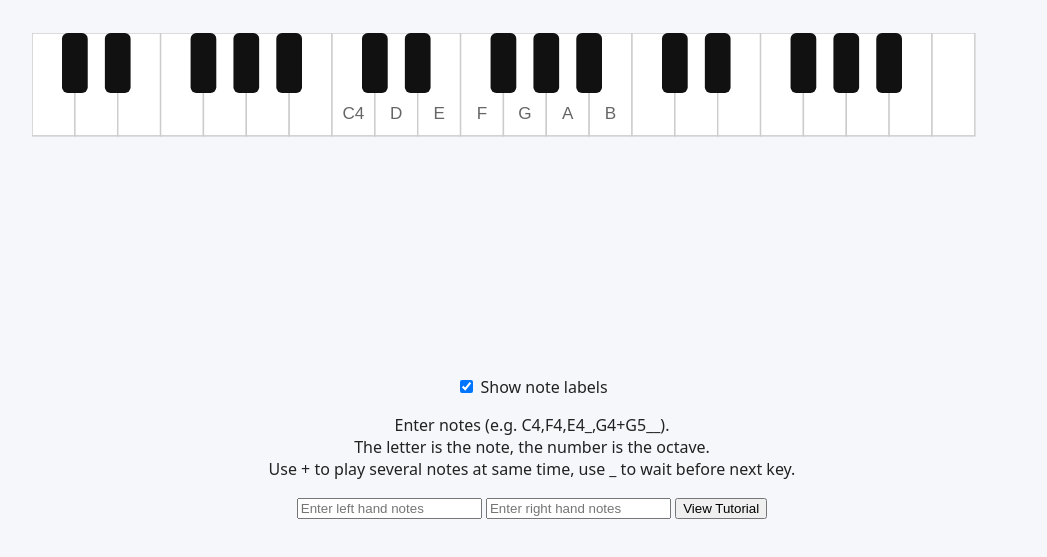
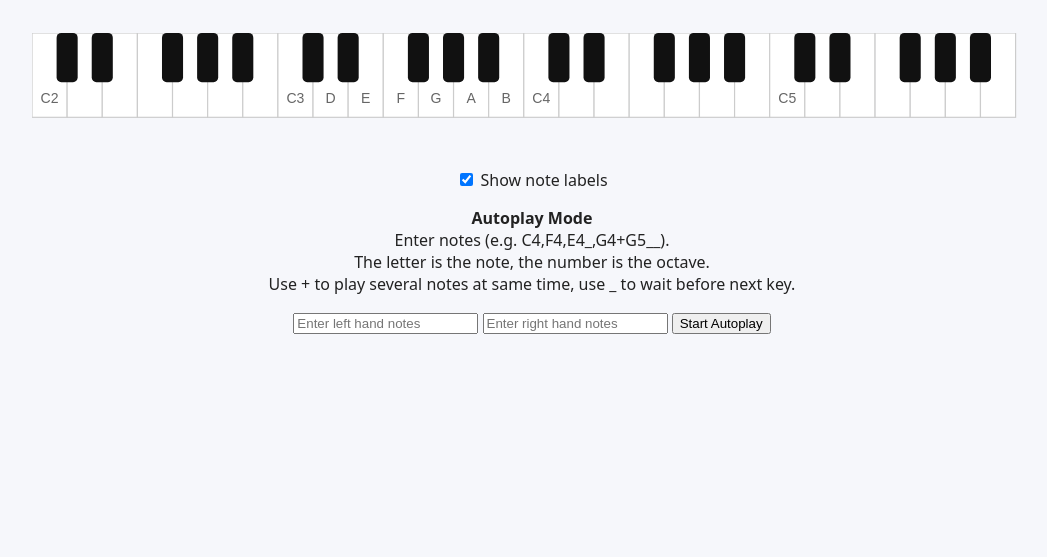
Before and after one commit to Callum-OP/Piano-Teacher, a plain HTML site: page index.html in a window 1280 px wide. Shown: the part 79-636 px from the top of the page, without its empty margins (108-1155 px from the left). Drawn offline with Linux system fonts and the light colour scheme.

Commit message:
Expanded piano interface

```diff
--- a/index.html
+++ b/index.html
@@ -16,33 +16,44 @@
 
     <div class="wrap">
         <!-- Using an svg to display the piano -->
-        <svg id="piano" viewBox="0 0 700 240" aria-label="Piano keyboard">
+        <svg id="piano" viewBox="0 0 854 116" aria-label="Piano keyboard">
             <!-- White keys -->
-            <rect x="0"   y="0" width="30" height="72" class="white-key" data-note="C3"/>
-            <rect x="30" y="0" width="30" height="72" class="white-key" data-note="D3"/>
-            <rect x="60" y="0" width="30" height="72" class="white-key" data-note="E3"/>
-            <rect x="90" y="0" width="30" height="72" class="white-key" data-note="F3"/>
-            <rect x="120" y="0" width="30" height="72" class="white-key" data-note="G3"/>
-            <rect x="150" y="0" width="30" height="72" class="white-key" data-note="A3"/>
-            <rect x="180" y="0" width="30" height="72" class="white-key" data-note="B3"/>
-            <rect x="210" y="0" width="30" height="72" class="white-key" data-note="C4"/>
-            <rect x="240" y="0" width="30" height="72" class="white-key" data-note="D4"/>
-            <rect x="270" y="0" width="30" height="72" class="white-key" data-note="E4"/>
-            <rect x="300" y="0" width="30" height="72" class="white-key" data-note="F4"/>
-            <rect x="330" y="0" width="30" height="72" class="white-key" data-note="G4"/>
-            <rect x="360" y="0" width="30" height="72" class="white-key" data-note="A4"/>
-            <rect x="390" y="0" width="30" height="72" class="white-key" data-note="B4"/>
-            <rect x="420" y="0" width="30" height="72" class="white-key" data-note="C5"/>
-            <rect x="450" y="0" width="30" height="72" class="white-key" data-note="D5"/>
-            <rect x="480" y="0" width="30" height="72" class="white-key" data-note="E5"/>
-            <rect x="510" y="0" width="30" height="72" class="white-key" data-note="F5"/>
-            <rect x="540" y="0" width="30" height="72" class="white-key" data-note="G5"/>
-            <rect x="570" y="0" width="30" height="72" class="white-key" data-note="A5"/>
-            <rect x="600" y="0" width="30" height="72" class="white-key" data-note="B5"/>
-            <rect x="630" y="0" width="30" height="72" class="white-key" data-note="C6"/>
+            <rect x="0"   y="0" width="30" height="72" class="white-key" data-note="C2"/>
+            <rect x="30" y="0" width="30" height="72" class="white-key" data-note="D2"/>
+            <rect x="60" y="0" width="30" height="72" class="white-key" data-note="E2"/>
+            <rect x="90" y="0" width="30" height="72" class="white-key" data-note="F2"/>
+            <rect x="120" y="0" width="30" height="72" class="white-key" data-note="G2"/>
+            <rect x="150" y="0" width="30" height="72" class="white-key" data-note="A2"/>
+            <rect x="180" y="0" width="30" height="72" class="white-key" data-note="B2"/>
+            <rect x="210" y="0" width="30" height="72" class="white-key" data-note="C3"/>
+            <rect x="240" y="0" width="30" height="72" class="white-key" data-note="D3"/>
+            <rect x="270" y="0" width="30" height="72" class="white-key" data-note="E3"/>
+            <rect x="300" y="0" width="30" height="72" class="white-key" data-note="F3"/>
+            <rect x="330" y="0" width="30" height="72" class="white-key" data-note="G3"/>
+            <rect x="360" y="0" width="30" height="72" class="white-key" data-note="A3"/>
+            <rect x="390" y="0" width="30" height="72" class="white-key" data-note="B3"/>
+            <rect x="420" y="0" width="30" height="72" class="white-key" data-note="C4"/>
+            <rect x="450" y="0" width="30" height="72" class="white-key" data-note="D4"/>
+            <rect x="480" y="0" width="30" height="72" class="white-key" data-note="E4"/>
+            <rect x="510" y="0" width="30" height="72" class="white-key" data-note="F4"/>
+            <rect x="540" y="0" width="30" height="72" class="white-key" data-note="G4"/>
+            <rect x="570" y="0" width="30" height="72" class="white-key" data-note="A4"/>
+            <rect x="600" y="0" width="30" height="72" class="white-key" data-note="B4"/>
+            <rect x="630" y="0" width="30" height="72" class="white-key" data-note="C5"/>
+            <rect x="660" y="0" width="30" height="72" class="white-key" data-note="D5"/>
+            <rect x="690" y="0" width="30" height="72" class="white-key" data-note="E5"/>
+            <rect x="720" y="0" width="30" height="72" class="white-key" data-note="F5"/>
+            <rect x="750" y="0" width="30" height="72" class="white-key" data-note="G5"/>
+            <rect x="780" y="0" width="30" height="72" class="white-key" data-note="A5"/>
+            <rect x="810" y="0" width="30" height="72" class="white-key" data-note="B5"/>
 
-            <!-- Labels -->
-            <text x="225"  y="60" text-anchor="middle" class="label">C4</text>
+            <!-- C Labels -->
+            <text x="15"  y="60" text-anchor="middle" class="label">C2</text>
+            <text x="225"  y="60" text-anchor="middle" class="label">C3</text>
+            <text x="435"  y="60" text-anchor="middle" class="label">C4</text>
+            <text x="645"  y="60" text-anchor="middle" class="label">C5</text>
+
+            <!-- Beginner Labels -->
             <text x="255"  y="60" text-anchor="middle" class="label">D</text>
             <text x="285"  y="60" text-anchor="middle" class="label">E</text>
             <text x="315"  y="60" text-anchor="middle" class="label">F</text>
@@ -51,21 +62,26 @@
             <text x="405"  y="60" text-anchor="middle" class="label">B</text>
 
             <!-- Black keys -->
-            <rect x="21" y="0" width="18" height="42" rx="4" class="black-key" data-note="Cs3"/>
-            <rect x="51" y="0" width="18" height="42" rx="4" class="black-key" data-note="Ds3"/>
-            <rect x="111" y="0" width="18" height="42" rx="4" class="black-key" data-note="Fs3"/>
-            <rect x="141" y="0" width="18" height="42" rx="4" class="black-key" data-note="Gs3"/>
-            <rect x="171" y="0" width="18" height="42" rx="4" class="black-key" data-note="As3"/>
-            <rect x="231" y="0" width="18" height="42" rx="4" class="black-key" data-note="Cs4"/>
-            <rect x="261" y="0" width="18" height="42" rx="4" class="black-key" data-note="Ds4"/>
-            <rect x="321" y="0" width="18" height="42" rx="4" class="black-key" data-note="Fs4"/>
-            <rect x="351" y="0" width="18" height="42" rx="4" class="black-key" data-note="Gs4"/>
-            <rect x="381" y="0" width="18" height="42" rx="4" class="black-key" data-note="As4"/>
+            <rect x="21" y="0" width="18" height="42" rx="4" class="black-key" data-note="Cs2"/>
+            <rect x="51" y="0" width="18" height="42" rx="4" class="black-key" data-note="Ds2"/>
+            <rect x="111" y="0" width="18" height="42" rx="4" class="black-key" data-note="Fs2"/>
+            <rect x="141" y="0" width="18" height="42" rx="4" class="black-key" data-note="Gs2"/>
+            <rect x="171" y="0" width="18" height="42" rx="4" class="black-key" data-note="As2"/>
+            <rect x="231" y="0" width="18" height="42" rx="4" class="black-key" data-note="Cs3"/>
+            <rect x="261" y="0" width="18" height="42" rx="4" class="black-key" data-note="Ds3"/>
+            <rect x="321" y="0" width="18" height="42" rx="4" class="black-key" data-note="Fs3"/>
+            <rect x="351" y="0" width="18" height="42" rx="4" class="black-key" data-note="Gs3"/>
+            <rect x="381" y="0" width="18" height="42" rx="4" class="black-key" data-note="As3"/>
             <rect x="441" y="0" width="18" height="42" rx="4" class="black-key" data-note="Cs4"/>
-            <rect x="471" y="0" width="18" height="42" rx="4" class="black-key" data-note="Ds5"/>
-            <rect x="531" y="0" width="18" height="42" rx="4" class="black-key" data-note="Fs5"/>
-            <rect x="561" y="0" width="18" height="42" rx="4" class="black-key" data-note="Gs5"/>
-            <rect x="591" y="0" width="18" height="42" rx="4" class="black-key" data-note="As5"/>
+            <rect x="471" y="0" width="18" height="42" rx="4" class="black-key" data-note="Ds4"/>
+            <rect x="531" y="0" width="18" height="42" rx="4" class="black-key" data-note="Fs4"/>
+            <rect x="561" y="0" width="18" height="42" rx="4" class="black-key" data-note="Gs4"/>
+            <rect x="591" y="0" width="18" height="42" rx="4" class="black-key" data-note="As4"/>
+            <rect x="651" y="0" width="18" height="42" rx="4" class="black-key" data-note="Cs5"/>
+            <rect x="681" y="0" width="18" height="42" rx="4" class="black-key" data-note="Ds5"/>
+            <rect x="741" y="0" width="18" height="42" rx="4" class="black-key" data-note="Fs5"/>
+            <rect x="771" y="0" width="18" height="42" rx="4" class="black-key" data-note="Gs5"/>
+            <rect x="801" y="0" width="18" height="42" rx="4" class="black-key" data-note="As5"/>
         </svg>
         <div class="center">
             <!-- Checkbox for piano note labels -->
@@ -74,12 +90,14 @@
         </div>
         <div class="center">
             <!-- Play a list of notes -->
-            <p>Enter notes (e.g. C4,F4,E4_,G4+G5__).<br>
-            The letter is the note, the number is the octave.<br>
-            Use + to play several notes at same time, use _ to wait before next key.</p>
+            <p><b>Autoplay Mode</b><br>
+                Enter notes (e.g. C4,F4,E4_,G4+G5__).<br>
+                The letter is the note, the number is the octave.<br>
+                Use + to play several notes at same time, use _ to wait before next key.
+            </p>
             <input type="text" id="noteInputLeft" placeholder="Enter left hand notes">
             <input type="text" id="noteInputRight" placeholder="Enter right hand notes">
-            <button onclick="autoPlay()">View Tutorial</button>
+            <button onclick="autoPlay()">Start Autoplay</button>
         </div>
     </div>
 
```
